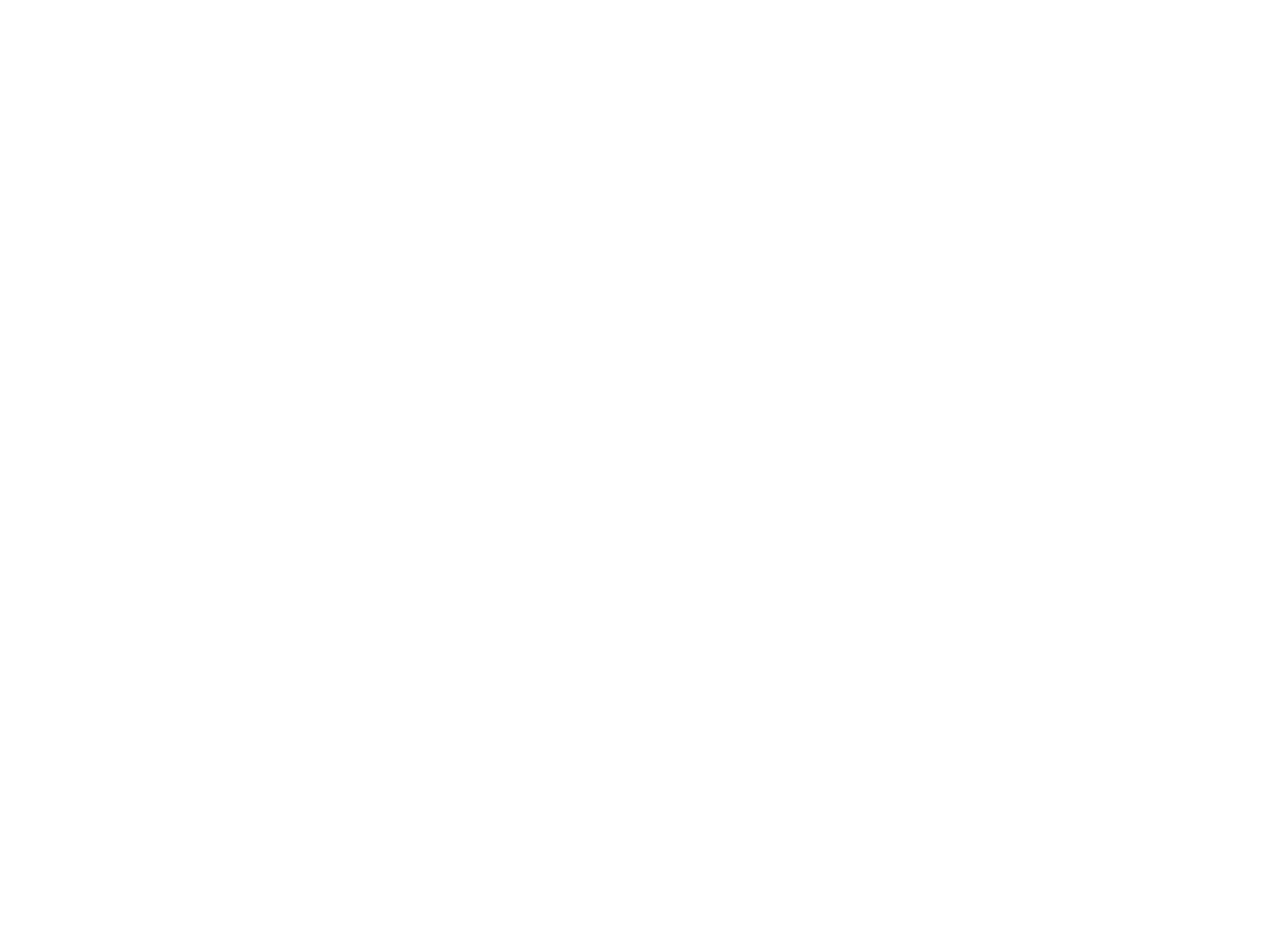
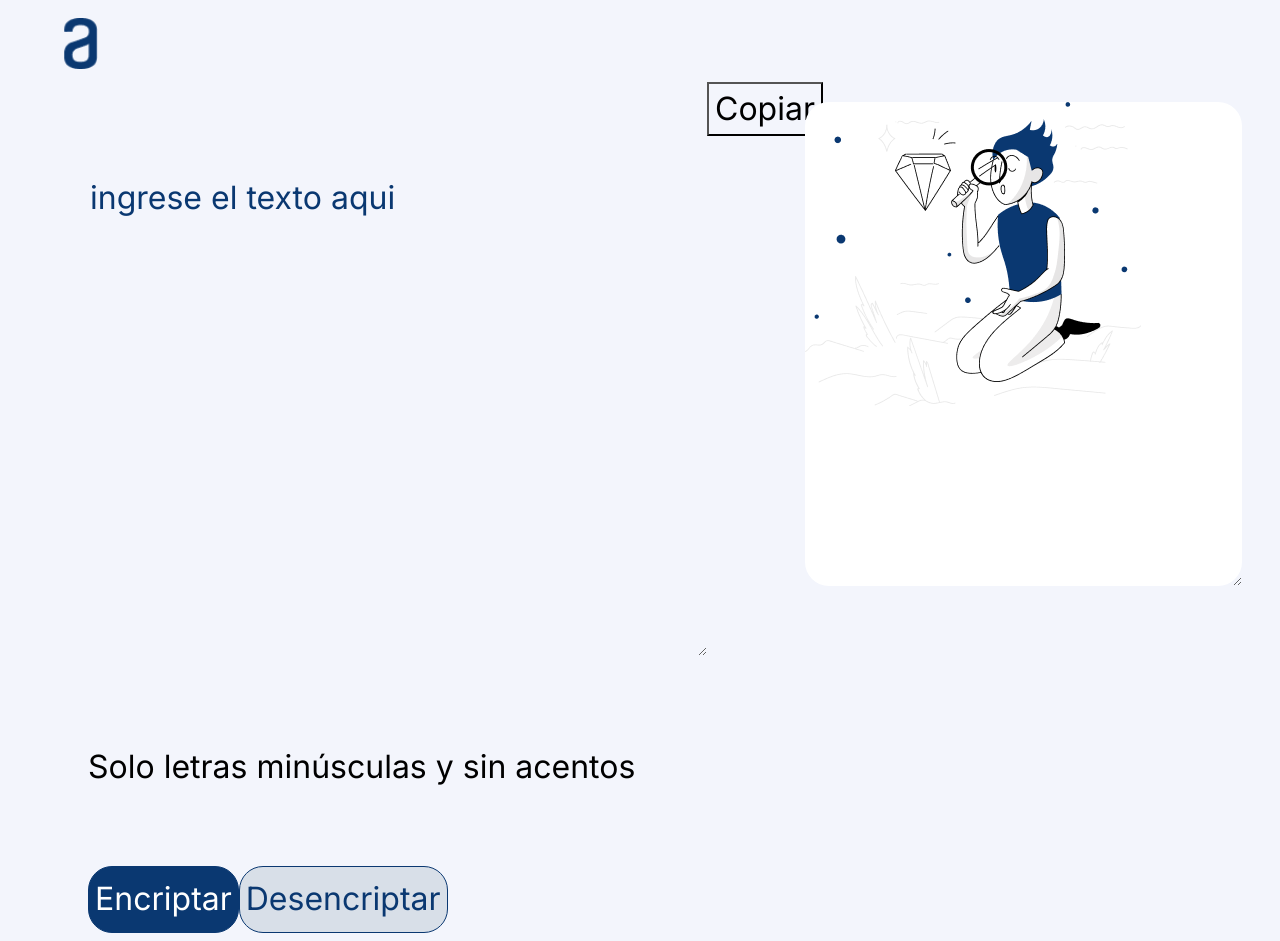
Before and after one commit to JohnnySibaja88/challenge-codificador, a plain HTML site: page index.html in a window 1280 px wide. Before the commit the page ends 800 px from the top, so only its background shows below. Drawn offline with Linux system fonts and the light colour scheme.

Commit message:
avanza en index y css

```diff
--- a/Style.css
+++ b/Style.css
@@ -0,0 +1,74 @@
+*{
+ background: #F3F5FC;
+ font-family: 'Inter';
+ font-weight: 400;
+ font-size: 32px;
+ line-height: 150%;
+}
+
+.logo{
+    padding-top: 10px;
+    margin-left: 10px;
+    width: 10%;
+}
+
+main{
+    display: flex;
+    margin: bottom 50px;
+    margin-left: 80px;
+}
+
+.text-area{
+    border: none;
+    color: #0A3871;
+    margin-top: 90px;
+    text-transform: lowercase;
+}
+
+::placeholder{color: #0A3871;}
+
+.text-area:focus{
+    outline: none;
+}
+.mensaje{
+    background: white;
+    background-image: url("Imagenes/Muñeco.png");
+    background-repeat: no-repeat;
+    border: none;
+    border-radius: 24px;
+    color: #0A3871;
+    margin-left: 98px;
+    margin-top: 20px;
+    padding-left: 20px;
+    position: fixed;
+}
+
+.mensaje:focus{ outline: none;}
+
+.botones{
+    display: flex;
+    margin-top: 18px;
+    width: 328px;
+
+}
+
+.btn-encriptar{
+    background-color: #0A3871;
+    border: 1px solid #0A3871;
+    border-radius: 24px;
+    color: white;
+    cursor: pointer;
+    height: 67px;
+    width: 328px;
+}
+
+.btn-desencriptar{
+    background-color: #D8DFE8;
+    border: 1px solid #0A3871;
+    border-radius: 24px;
+    color: #0A3871;
+    cursor: pointer;
+    height: 67px;
+    width: 328px;
+
+}
--- a/index.html
+++ b/index.html
@@ -4,11 +4,46 @@
     <meta charset="UTF-8">
     <meta name="viewport" content="width=device-width, initial-scale=1.0">
     <link rel="stylesheet" href="Style.css">
+    <link rel="preconnect" href="https://fonts.googleapis.com">
+<link rel="preconnect" href="https://fonts.gstatic.com" crossorigin>
+<link href="https://fonts.googleapis.com/css2?family=Inter:wght@100..900&display=swap" rel="stylesheet">
     <title>Enigma</title>
 
 </head>
 <body>
+    <header>
+        <img class="logo" src="Imagenes/Logo.png" alt="logo de alura" >
+    </header>
+
+    <main class="main">
+        <section>
+            <textarea class="text-area" cols="30" rows="10" placeholder="Ingrese el texto aqui"></textarea>
+            <div>
+                <h6 class="informacion">Solo letras minúsculas y sin acentos</h6>
+            </div>
+            <div class="botones">
+                <button class="btn-encriptar">Encriptar</button>
+                <button class="btn-desencriptar">Desencriptar</button>
+            </div>
+        </section>
+
+        <section>
+           <textarea class="mensaje" cols="20" rows="10"></textarea>
+           <div>
+            <button class="btn-copiar">Copiar</button>
+           </div>
+
+        </section>
+
+
+
+
+    </main>
+
+
+
+
+
     <script src="app.js"></script>
-
 </body>
 </html>
```
Also changed, not shown: Imagenes/Logo.png (added), Imagenes/Muñeco.png (added), Imagenes/Muñeco@2x.png (added).
